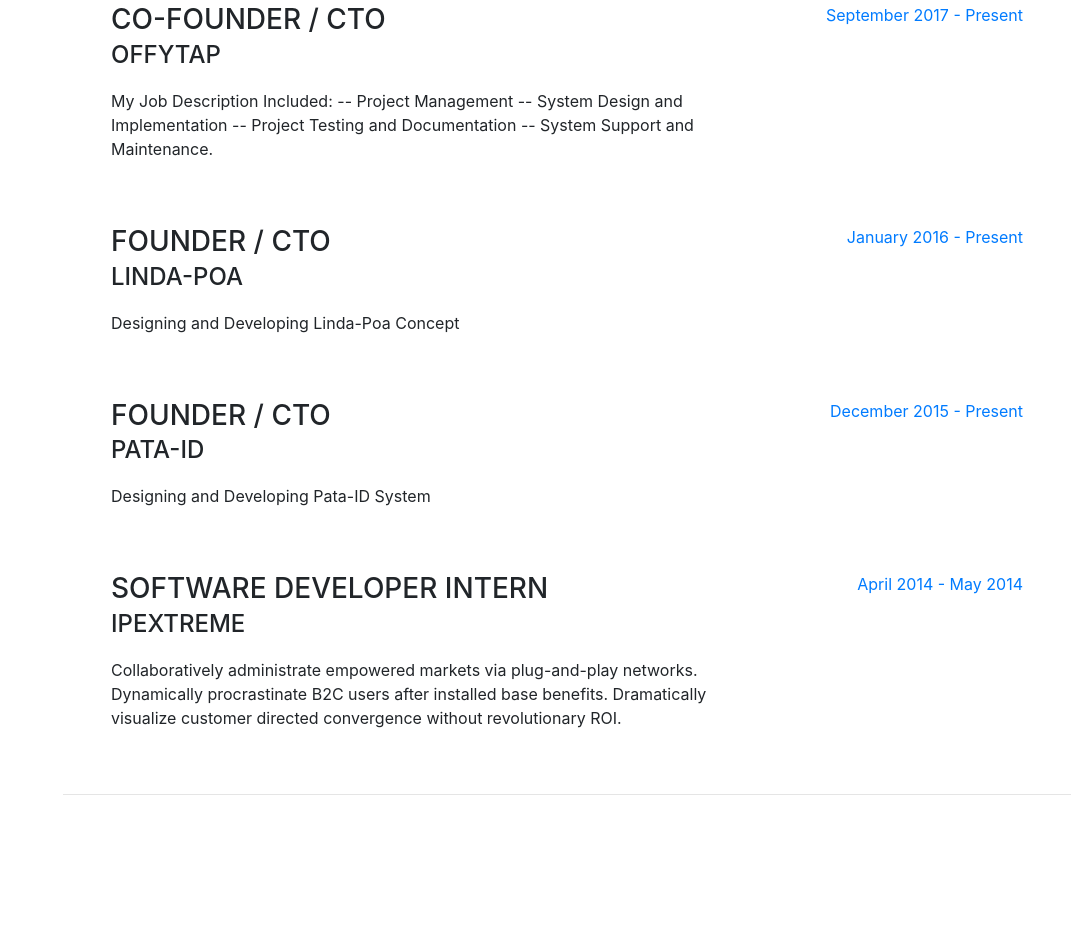
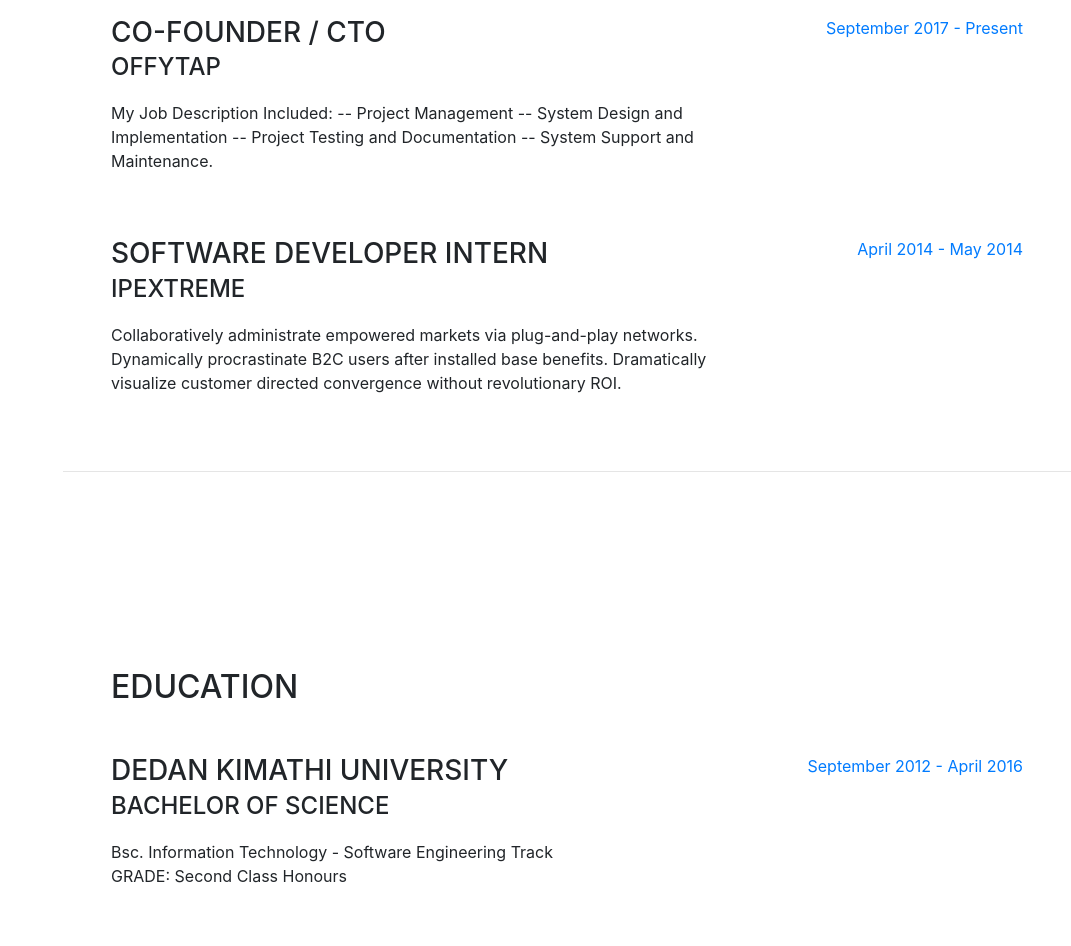
Before and after one commit to mikespux/mikespux.github.io, a website with bundled scripts: page index.html in a window 1280 px wide. Shown: the part 2694-3640 px from the top of the page, without its empty margins (209-1280 px from the left). Built offline with nearby package versions, Linux system fonts and the light colour scheme; a web font is replaced by a local one.

Commit message:
Update index.html

```diff
--- a/index.html
+++ b/index.html
@@ -181,7 +181,7 @@
               <p>Working with Android Studio SDK,Rest API, RxJava, Rx Dagger, Soap Objects, M-Pesa API integration and Biometric App Integration to build awesome apps.</p>
             </div>
             <div class="resume-date text-md-right">
-              <span class="text-primary">Jan 2018 - Present</span>
+              <span class="text-primary">April 2016 - Present</span>
             </div>
           </div>
 
@@ -200,26 +200,6 @@
             </div>
           </div>
 
-          <div class="resume-item d-flex flex-column flex-md-row mb-5">
-            <div class="resume-content mr-auto">
-              <h3 class="mb-0">Founder / CTO</h3>
-              <div class="subheading mb-3">Linda-Poa</div>
-              <p>Designing and Developing Linda-Poa Concept</p>
-            </div>
-            <div class="resume-date text-md-right">
-              <span class="text-primary">January 2016 - Present</span>
-            </div>
-          </div>
-              <div class="resume-item d-flex flex-column flex-md-row mb-5">
-            <div class="resume-content mr-auto">
-              <h3 class="mb-0">Founder / CTO</h3>
-              <div class="subheading mb-3">Pata-ID</div>
-              <p>Designing and Developing Pata-ID System</p>
-            </div>
-            <div class="resume-date text-md-right">
-              <span class="text-primary">December 2015 - Present</span>
-            </div>
-          </div>
 
           <div class="resume-item d-flex flex-column flex-md-row">
             <div class="resume-content mr-auto">
```
